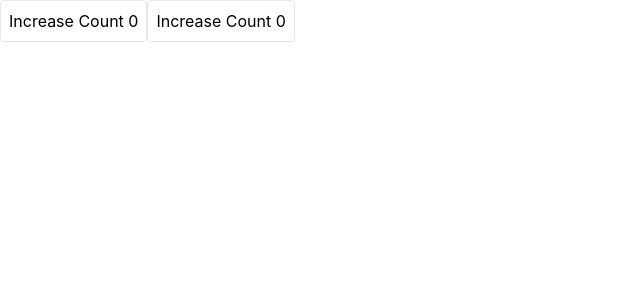
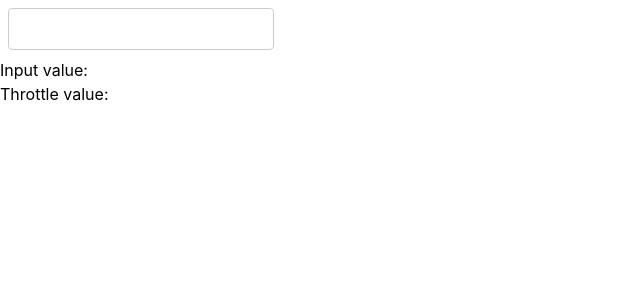
Before and after one commit to Tusharbhojani/my-react-app, a React (Create React App) app: page / in a window 1280 px wide. Shown: the top 300 px of the page, without its empty margins (0-640 px from the left). Built offline with nearby package versions, Linux system fonts and the light colour scheme.

Commit message:
feat: add throttling component

```diff
--- a/src/App.js
+++ b/src/App.js
@@ -11,6 +11,7 @@ import { SignupForm } from "./components/formik/FormikForm";
 import { FormikHookForm } from "./components/formik/FormikHookForm";
 import { LearnContext} from "./components/hook/LearnContext";
 import Component from "./components/hook/custom/Component";
+import ThrottleComponent from "./components/hook/custom/ThrottleComponent";
 
 
 function App() {
@@ -26,7 +27,8 @@ function App() {
     <StudentsProvider>
       <div>
         {/* <LearnContext /> */}
-        <Component />
+        {/* <Component /> */}
+        <ThrottleComponent />
         {/* <h1>My React school</h1> */}
         {/* <SignupForm /> */}
         {/* <FormikHookForm/> */}
--- /dev/null
+++ b/src/components/hook/custom/ThrottleComponent.js
@@ -0,0 +1,33 @@
+import React, { useEffect, useState } from "react";
+import useThrottle from "./useThrottle";
+
+export default function ThrottleComponent() {
+  const [input, setInput] = useState();
+  const [throttleInput, setThrottleInput] = useState();
+
+
+  function updateThrottleInput(value){
+    setThrottleInput(value)
+  }
+
+  const throttleFunction = useThrottle(updateThrottleInput, 2000)
+
+  useEffect(() => {
+    throttleFunction(input)
+  }, [input]);
+
+  return (
+    <div>
+      <input
+        type="text"
+        onChange={(e) => {
+          setInput(e.target.value);
+        }}
+        className="border p-2 m-2 rounded"
+      />
+
+      <p>Input value: {input}</p>
+      <p>Throttle value: {throttleInput}</p>
+    </div>
+  );
+}
--- /dev/null
+++ b/src/components/hook/custom/useThrottle.js
@@ -0,0 +1,28 @@
+import { useEffect, useRef } from "react";
+
+export default function useThrottle(func, delay) {
+  const shouldWait = useRef(false);
+  const interval = useRef();
+  const savedArgs = useRef(null);
+
+  function timeoutFunction() {
+    if(savedArgs.current != null){
+        func(...savedArgs.current);
+        savedArgs.current = null;
+        interval.current = setTimeout(timeoutFunction, delay);
+    }else{
+        shouldWait.current = false;
+    }
+  }
+
+  return (...args) => {
+    console.log(shouldWait, args);
+    if (shouldWait.current) {
+        savedArgs.current = args;
+      return;
+    }
+    func(...args);
+    shouldWait.current = true;
+    interval.current = setTimeout(timeoutFunction, delay);
+  };
+}
```
